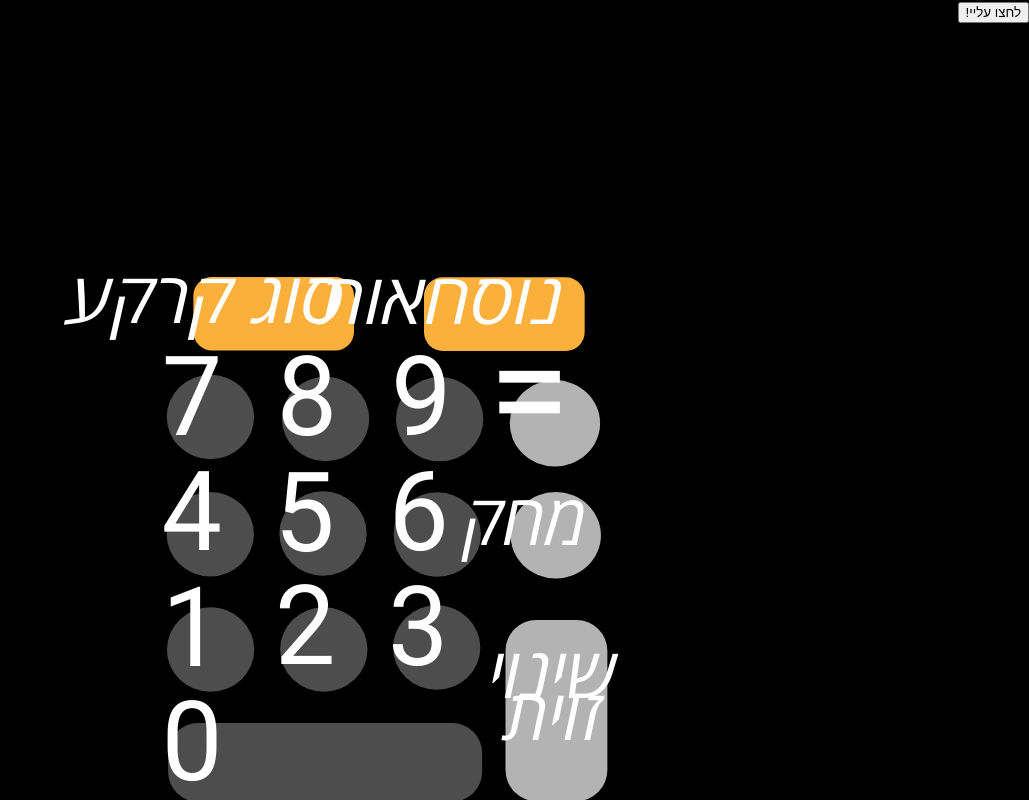
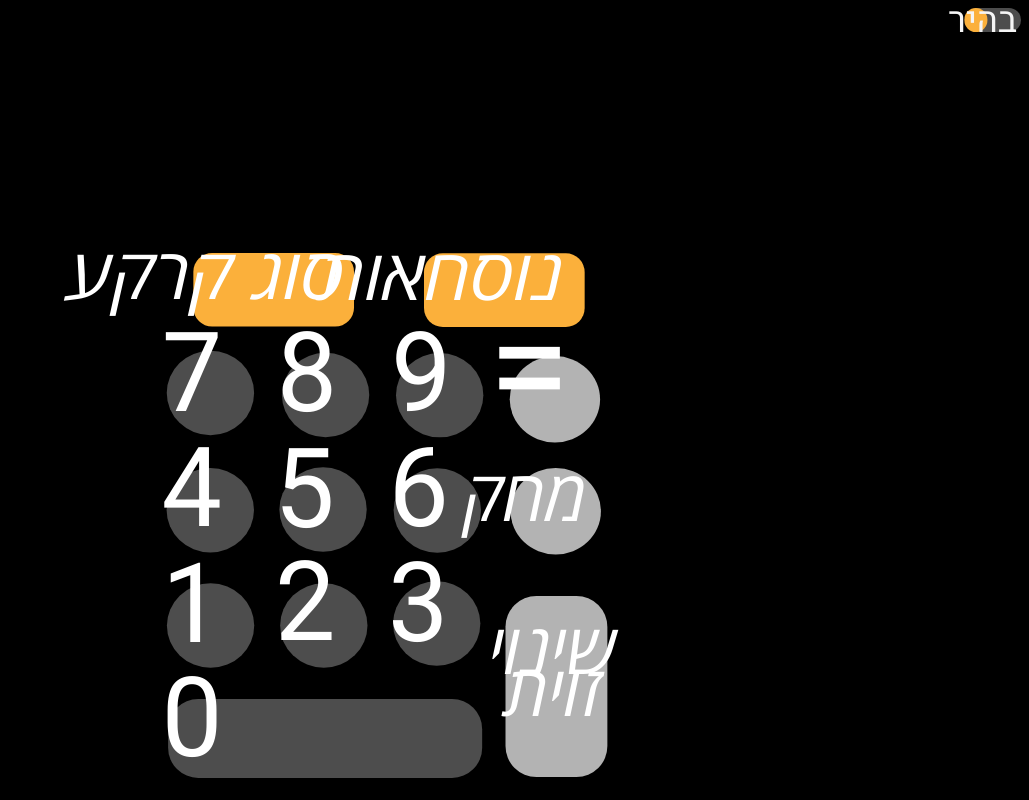
Before and after one commit to madortill/RescueCalculator, a Vue app: page / in a window 1280 px wide. Shown: the whole page, without its empty margins (251-1280 px from the left). Built offline with nearby package versions, Linux system fonts and the light colour scheme.

Commit message:
added swiching toggle

```diff
--- a/src/components/MainScreen.vue
+++ b/src/components/MainScreen.vue
@@ -1,8 +1,8 @@
 <template>
   <div div id="main-screen" :style="{ backgroundColor: darkMode ? 'black' : 'white' }">
-    <!-- <ThemeSwitcher @click="changeMode">לחצו עליי!</ThemeSwitcher> -->
-    <button @click="changeMode">לחצו עליי!</button>
-    <Calculator2SVG class="container" :darkMode="darkMode"></Calculator2SVG>
+    <ThemeSwitcher @click="changeMode">לחצו עליי!</ThemeSwitcher>
+    <!-- <button @click="changeMode">לחצו עליי!</button> -->
+    <Calculator2SVG class="container" :darkMode="darkMode" @toggle-theme="changeMode"></Calculator2SVG>
       <!-- <CalculatorLightSVG class="container" v-else></CalculatorLightSVG> -->
   </div>
 </template>
@@ -10,7 +10,7 @@
 <script>
 import Calculator2SVG from './Calculator2SVG.vue';
 import CalculatorLightSVG from './CalculatorLightSVG.vue';
-// import ThemeSwitcher from './ThemeSwitcher.vue'
+import ThemeSwitcher from './ThemeSwitcher.vue'
 
 
 export default {
@@ -18,7 +18,7 @@ export default {
   components: {
     Calculator2SVG,
     CalculatorLightSVG,
-    // ThemeSwitcher
+    ThemeSwitcher
   },
   data() {
     return {
--- a/src/components/ThemeSwitcher.vue
+++ b/src/components/ThemeSwitcher.vue
@@ -0,0 +1,101 @@
+<template>
+    <div :class="{ 'dark-mode': isDark }" class="theme-wrapper">
+      <div class="button-switcher" @click="toggleTheme">
+        <span class="text" v-if="!isDark">בהיר</span>
+        <span class="text second" v-else>כהה</span>
+        <div class="moving-circle" :style="circlePositionStyle"></div>
+      </div>
+    </div>
+  </template>
+  <script>
+  export default {
+    props: ['darkMode'],
+    data() {
+      return {
+        isDark: this.darkMode, // Sync initial state with the prop
+      };
+    },
+    watch: {
+      darkMode(newValue) {
+        this.isDark = newValue; // Update internal state when the prop changes
+      },
+    },
+    computed: {
+      circlePositionStyle() {
+        return {
+          transform: this.isDark
+            ? 'translateX(0.25rem)' // Circle moves to the right for dark mode
+            : 'translateX(-1.85rem)', // Circle stays left for light mode
+          transition: 'transform 0.5s ease',
+        };
+      },
+    },
+    methods: {
+      toggleTheme() {
+        this.isDark = !this.isDark; // Toggle the theme
+        this.$emit('toggle-theme', this.isDark); // Notify parent of the change
+      },
+    },
+  };
+  </script>
+  <style>
+     /* Global Variables for Light Mode */
+  :root {
+    --bg-color: #4d4d4d;/* Dark mode background */
+    --text-color: rgb(245, 245, 245); /* Dark mode text */
+    --circle-color: #fbb03b; /* Dark mode circle */
+  }
+
+  /* Dark Mode Variables */
+  .dark-mode {
+    --bg-color:   #dae6e6; /* Light mode background */
+    --text-color: #005051b3;/* Light mode text */
+    --circle-color:  #b33e4ed1;/* Light mode circle */
+
+  }
+</style>
+  <style scoped>
+  /* Wrapper for theme styles */
+  .theme-wrapper {
+    transition: background-color 0.5s ease, color 0.5s ease;
+  }
+
+  /* Button Switcher Styles */
+  .button-switcher {
+    width: 3rem;
+    height: 1.5rem;
+    border-radius: 15rem;
+    position: absolute;
+    top: 0.5rem;
+    right: 0.5rem;
+    display: flex;
+    align-items: center;
+    justify-content: space-between;
+    padding: 0 0.25rem;
+    cursor: pointer;
+    background-color: var(--bg-color); /* Dynamic background */
+    transition: background-color 0.5s ease;
+  }
+
+  .text {
+    font-size: calc(4px + 2.5vw);
+    z-index: 1000;
+    color: var(--text-color); /* Dynamic text color */
+    transition: color 0.5s ease;
+  }
+
+  .text.second {
+    margin-right: 1.4rem;
+  }
+
+  .moving-circle {
+    height: 1.45rem;
+    width: 1.45rem;
+    border-radius: 50%;
+    position: absolute;
+    background-color: var(--circle-color); /* Dynamic circle color */
+    transition: background-color 0.5s ease, transform 0.5s ease;
+  }
+
+
+  </style>
```
